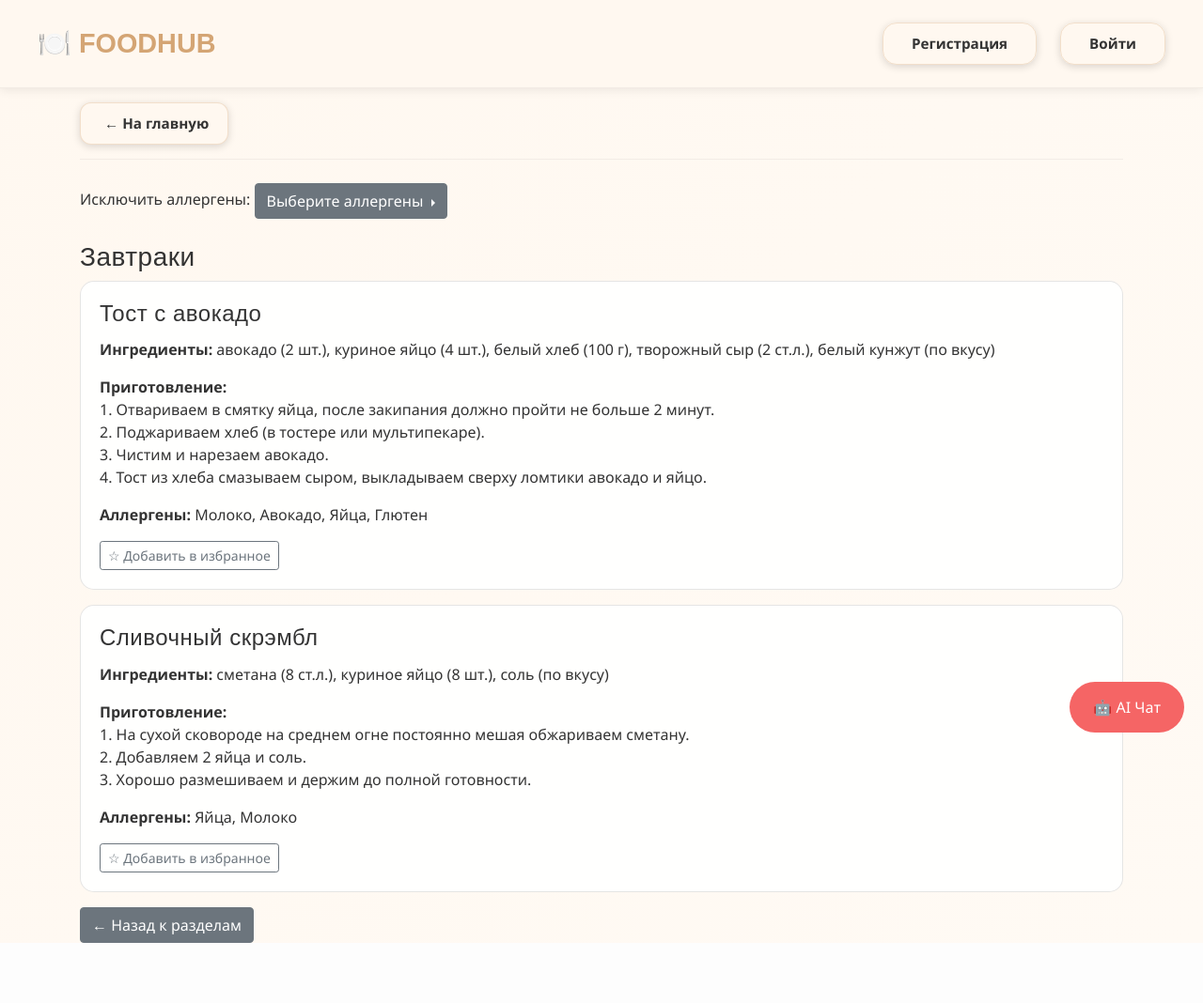
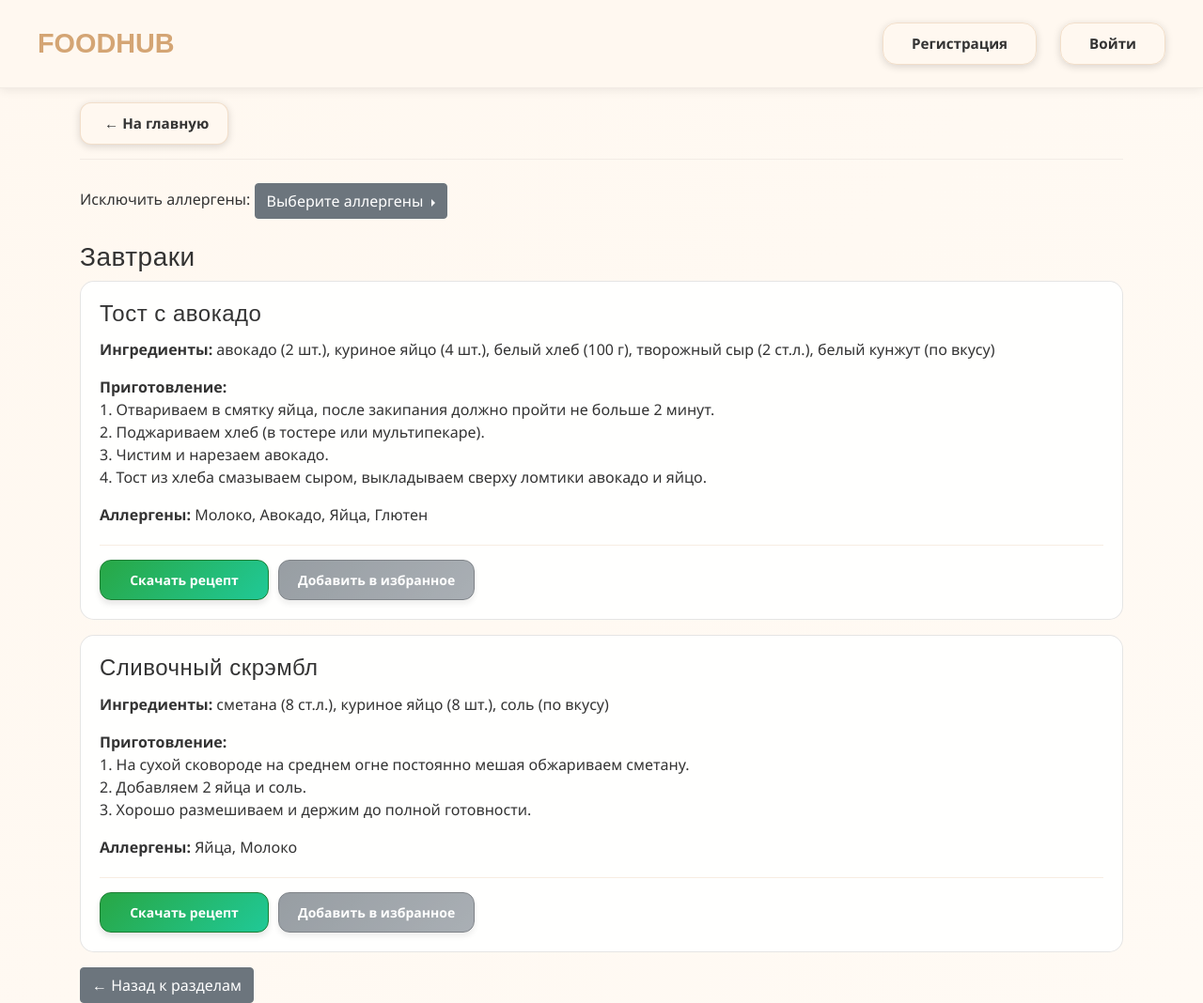
Before and after one commit to d1r-tech/PythonProjectCooking, a Flask app: a page that uses templates/base.html in a window 1280 px wide. Shown: the whole page at 94% size. Before the commit the page ends 1004 px from the top, so only its background shows below. Run offline with Flask 3, Linux system fonts and the light colour scheme; data comes from the database, SQL or seed files in the repository; some libraries are stand-ins or nearby versions.

Commit message:
01.02 возможность скачивания + стили

```diff
--- a/main.py
+++ b/main.py
@@ -19,6 +19,13 @@ from data.chat import get_user_id, get_chat_history, send_to_ai, clear_chat_hist
 
 app = Flask(__name__, static_folder='static')
 app.config['SECRET_KEY'] = '65432456uijhgfdsxcvbntghigfeloghlfgogug36364545464737re5dikkfuytotglbligjuftugitlgolgugtu'
+@app.before_request
+def force_guest_on_restart():
+    from flask import session
+    if 'initialized' not in session:
+        session.clear()
+        logout_user()
+        session['initialized'] = True
 login_manager = LoginManager()
 login_manager.init_app(app)
 htmx = HTMX(app)
@@ -123,7 +130,6 @@ def add_to_favourites(recipe_id):
         db_sess.close()
     return redirect(request.referrer or '/')
 
-
 @app.route('/remove_from_favourites/<int:recipe_id>')
 @login_required
 def remove_from_favourites(recipe_id):
@@ -140,67 +146,103 @@ def remove_from_favourites(recipe_id):
         db_sess.close()
     return redirect(request.referrer or '/')
 
+@app.route('/download_recipe/<int:recipe_id>')
+def download_recipe(recipe_id):
+    db_sess = db_session.create_session()
+    recipe = db_sess.query(Recipes).get(recipe_id)
 
-@app.route('/chat/send', methods=['POST'])
-def send_message():
-    """Отправить сообщение в AI"""
-    message = request.form.get('message', '').strip()
+    if not recipe:
+        return "Рецепт не найден", 404
 
-    if not message:
-        return render_template('chat_message.html',
-                               message="Сообщение не может быть пустым",
-                               is_user=False)
+    text = f"""
+{recipe.title}
+{'=' * 40}
 
-    user_id = get_user_id()
+Категория: {recipe.category}
 
-    try:
-        # Используем чистую функцию DeepSeek
-        ai_response, success = send_to_ai(message, user_id)
+Ингредиенты:
+{recipe.ingredients}
 
-        if not success:
-            # Если ошибка в самой функции send_to_ai
-            return render_template('chat_message.html',
-                                   message=ai_response,  # Здесь уже сообщение об ошибке
-                                   is_user=False)
+Приготовление:
+{recipe.content}
 
-        return render_template('chat_message.html',
-                               message=ai_response,
-                               is_user=False)
+Аллергены: {', '.join([a.title for a in recipe.allergens])}
+"""
 
-    except Exception as e:
-        # Перехватываем исключения, которые могли не быть обработаны
-        error_msg = f"😔 Критическая ошибка: {str(e)}"
-        return render_template('chat_message.html',
-                               message=error_msg,
-                               is_user=False)
+    from io import BytesIO
+    file = BytesIO(text.encode('utf-8'))
 
+    db_sess.close()
 
-@app.route('/chat/clear', methods=['POST'])
-def clear_chat():
-    """Очистить историю чата"""
-    user_id = get_user_id()
-    clear_chat_history(user_id)
+    from flask import send_file
+    return send_file(
+        file,
+        as_attachment=True,
+        download_name=f'{recipe.title}.txt',
+        mimetype='text/plain'
+    )
 
-    return render_template('chat_message.html',
-                           message="История очищена. Чем могу помочь?",
-                           is_user=False)
-
-
-@app.route('/chat/history', methods=['GET'])
-def get_chat_history_route():
-    """Получить всю историю чата"""
-    user_id = get_user_id()
-    history = get_chat_history(user_id)
-
-    # Пропускаем первое приветственное сообщение
-    messages = history[1:] if len(history) > 1 else []
-
-    return render_template('chat_history.html', messages=messages)
-
-@app.route('/ai_chat')
-def ai_chat():
-    """Страница AI чата"""
-    return render_template('ai_chat.html')
+#
+# @app.route('/chat/send', methods=['POST'])
+# def send_message():
+#     """Отправить сообщение в AI"""
+#     message = request.form.get('message', '').strip()
+#
+#     if not message:
+#         return render_template('chat_message.html',
+#                                message="Сообщение не может быть пустым",
+#                                is_user=False)
+#
+#     user_id = get_user_id()
+#
+#     try:
+#         # Используем чистую функцию DeepSeek
+#         ai_response, success = send_to_ai(message, user_id)
+#
+#         if not success:
+#             # Если ошибка в самой функции send_to_ai
+#             return render_template('chat_message.html',
+#                                    message=ai_response,  # Здесь уже сообщение об ошибке
+#                                    is_user=False)
+#
+#         return render_template('chat_message.html',
+#                                message=ai_response,
+#                                is_user=False)
+#
+#     except Exception as e:
+#         # Перехватываем исключения, которые могли не быть обработаны
+#         error_msg = f"😔 Критическая ошибка: {str(e)}"
+#         return render_template('chat_message.html',
+#                                message=error_msg,
+#                                is_user=False)
+#
+#
+# @app.route('/chat/clear', methods=['POST'])
+# def clear_chat():
+#     """Очистить историю чата"""
+#     user_id = get_user_id()
+#     clear_chat_history(user_id)
+#
+#     return render_template('chat_message.html',
+#                            message="История очищена. Чем могу помочь?",
+#                            is_user=False)
+#
+#
+# @app.route('/chat/history', methods=['GET'])
+# def get_chat_history_route():
+#     """Получить всю историю чата"""
+#     user_id = get_user_id()
+#     history = get_chat_history(user_id)
+#
+#     # Пропускаем первое приветственное сообщение
+#     messages = history[1:] if len(history) > 1 else []
+#
+#     return render_template('chat_history.html', messages=messages)
+#
+# @app.route('/ai_chat')
+# def ai_chat():
+#     """Страница AI чата"""
+#     return render_template('ai_chat.html')
 
 if __name__ == '__main__':
     app.run(port=8091, host='127.0.0.1')
--- a/templates/base.html
+++ b/templates/base.html
@@ -65,10 +65,115 @@
 .category-buttons .category-card:hover::before {
     background: rgba(10, 14, 42, 0.7) !important;
 }
+    .download-btn {
+    display: inline-block;
+    background: #4CAF50;
+    color: white;
+    padding: 8px 15px;
+    border-radius: 5px;
+    text-decoration: none;
+    margin: 5px;
+}
+
+.download-btn:hover {
+    background: #45a049;
+}
 </style>
     <style>
     .flash-message {
         transition: opacity 0.8s ease-in-out;
+    }
+    .recipe-actions {
+        display: flex;
+        flex-wrap: wrap;
+        gap: 10px;
+        margin-top: 20px;
+        padding-top: 15px;
+        border-top: 1px solid rgba(212, 165, 116, 0.2);
+    }
+
+    .recipe-action-btn {
+        display: inline-flex;
+        align-items: center;
+        justify-content: center;
+        gap: 8px;
+        padding: 10px 20px;
+        border: none;
+        border-radius: 12px;
+        text-decoration: none;
+        font-size: 14px;
+        font-weight: 600;
+        cursor: pointer;
+        transition: all 0.3s ease;
+        min-width: 180px;
+        box-shadow: 0 4px 6px rgba(0, 0, 0, 0.1);
+    }
+
+    .recipe-action-btn:hover {
+        transform: translateY(-2px);
+        box-shadow: 0 6px 12px rgba(0, 0, 0, 0.15);
+        text-decoration: none;
+    }
+
+    .recipe-action-btn:active {
+        transform: translateY(0);
+    }
+
+
+    .btn-download {
+        background: linear-gradient(135deg, #28a745, #20c997);
+        color: white;
+        border: 1px solid #1e7e34;
+    }
+
+    .btn-add-fav {
+        background: linear-gradient(135deg, #fd7e14, #ff922b);
+        color: white;
+        border: 1px solid #e8590c;
+    }
+
+    .btn-remove-fav {
+        background: linear-gradient(135deg, #dc3545, #ff6b6b);
+        color: white;
+        border: 1px solid #c92a2a;
+    }
+
+
+    .btn-disabled {
+        background: linear-gradient(135deg, #6c757d, #868e96);
+        color: white;
+        border: 1px solid #495057;
+        cursor: not-allowed;
+        opacity: 0.7;
+    }
+
+    .btn-disabled:hover {
+        transform: none !important;
+        box-shadow: 0 4px 6px rgba(0, 0, 0, 0.1) !important;
+    }
+
+
+    .recipe-action-btn::before {
+        font-size: 16px;
+    }
+
+
+    .download-btn {
+        display: none !important;
+    }
+
+
+    @media (max-width: 768px) {
+        .recipe-action-btn {
+            min-width: 140px;
+            padding: 8px 16px;
+            font-size: 13px;
+        }
+
+        .recipe-actions {
+            flex-direction: column;
+            gap: 8px;
+        }
     }
     </style>
     <style>
@@ -154,7 +259,7 @@
                 text-decoration: none;
                 cursor: default;
             ">
-                🍽️ FOODHUB
+                 FOODHUB
             </span>
 
             <div class="d-flex align-items-center">
@@ -318,9 +423,5 @@ document.addEventListener('DOMContentLoaded', function() {
     }, 500);
 });
 </script>
-
-<a href="/ai_chat" style="position: fixed; bottom: 20px; right: 20px; background: #f56565; color: white; padding: 15px 25px; border-radius: 50px; text-decoration: none;">
-    🤖 AI Чат
-</a>
 </body>
 </html>
--- a/templates/index.html
+++ b/templates/index.html
@@ -205,16 +205,22 @@ a[href="/"]:hover {
                     <p class="card-text"><strong>Аллергены:</strong>
                         {{ recipe.allergens|map(attribute='title')|join(', ') or 'нет' }}
                     </p>
-                    <div class="favourite-section">
+                    <div class="recipe-actions">
+                        <a href="/download_recipe/{{ recipe.id }}"
+                           class="recipe-action-btn btn-download">
+                           Скачать рецепт
+                        </a>
+
                         {% if current_user.is_authenticated %}
-                            <a href="/add_to_favourites/{{ recipe.id }}" class="btn btn-outline-success btn-sm">
-                                ☆ Добавить в избранное
+                            <a href="/add_to_favourites/{{ recipe.id }}"
+                                class="recipe-action-btn btn-add-fav">
+                                Добавить в избранное
                             </a>
                         {% else %}
-                            <button class="btn btn-outline-secondary btn-sm"
+                            <button class="recipe-action-btn btn-disabled"
                                 onclick="showRegistrationAlert()"
                                 title="Зарегистрируйтесь, чтобы добавить рецепт в избранное">
-                                    ☆ Добавить в избранное
+                                    Добавить в избранное
                             </button>
                         {% endif %}
                     </div>
@@ -280,59 +286,57 @@ function filterRecipes() {
     });
 }
 </script>
-<div id="registrationAlert" style="display: none; position: fixed; top: 0; left: 0; width: 100%; z-index: 9999;">
-    <div style="background: #e8e8e8; color: #333; padding: 15px 20px; border-bottom: 1px solid #ccc; box-shadow: 0 2px 10px rgba(0,0,0,0.1);">
-        <div style="max-width: 1200px; margin: 0 auto; display: flex; justify-content: space-between; align-items: center;">
-            <div style="font-size: 16px; font-weight: 500;">
-                📝 <strong>Чтобы добавить рецепт в избранное, зарегистрируйтесь</strong>
-            </div>
-            <button onclick="hideRegistrationAlert()" style="background: none; border: none; font-size: 20px; cursor: pointer; color: #666;">
-                ×
-            </button>
-        </div>
+<div id="registrationAlert" style="display: none; position: fixed; top: 20px; right: 20px; z-index: 10000;">
+    <div style="
+        background: #4CAF50;
+        color: white;
+        padding: 15px 20px;
+        border-radius: 8px;
+        box-shadow: 0 4px 12px rgba(0,0,0,0.15);
+        font-size: 15px;
+        font-weight: 500;
+        animation: fadeSlide 4s ease-in-out;
+        transition: opacity 0.8s ease;
+    ">
+        📝 <strong>Чтобы добавить рецепт в избранное, зарегистрируйтесь</strong>
     </div>
 </div>
 
 <script>
 function showRegistrationAlert() {
-    const alertDiv = document.getElementById('registrationAlert');
+    const alert = document.getElementById('registrationAlert');
+    alert.style.display = 'block';
 
-    alertDiv.style.display = 'block';
-
+    // Через 4 секунды плавно скрываем
     setTimeout(() => {
-        hideRegistrationAlert();
-    }, 4000);
+        alert.style.opacity = '0';
+        setTimeout(() => {
+            alert.style.display = 'none';
+            alert.style.opacity = '1';
+        }, 800);
+    }, 3200);
 }
 
-function hideRegistrationAlert() {
-    document.getElementById('registrationAlert').style.display = 'none';
-}
 </script>
+
 <style>
-#registrationAlert {
-    animation: slideDown 0.3s ease-out;
-}
-
-@keyframes slideDown {
-    from {
-        transform: translateY(-100%);
+@keyframes fadeSlide {
+    0% {
         opacity: 0;
+        transform: translateX(30px);
     }
-    to {
-        transform: translateY(0);
+    20% {
         opacity: 1;
+        transform: translateX(0);
     }
-}
-#registrationAlert::before {
-    content: '';
-    position: fixed;
-    top: 0;
-    left: 0;
-    right: 0;
-    bottom: 0;
-    background: rgba(0,0,0,0.3);
-    z-index: -1;
-    display: none;
+    80% {
+        opacity: 1;
+        transform: translateX(0);
+    }
+    100% {
+        opacity: 0;
+        transform: translateX(30px);
+    }
 }
 </style>
 {% endblock %}
```
Also changed, not shown: templates/favourites.html (+12 -3 lines).
